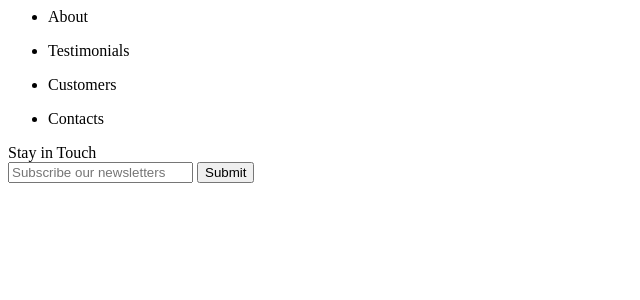
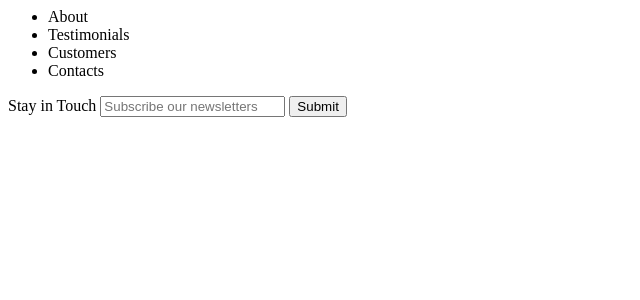
Before and after one commit to Roman-Gulamov/Rapture, a PHP site: page /template/submenu.html in a window 1280 px wide. Shown: the top 300 px of the page, without its empty margins (0-640 px from the left). Run offline with PHP 8.4, Linux system fonts and the light colour scheme.

Commit message:
Незначительные изменения в блоке Submenu

```diff
--- a/assets/src/style/base/custom.scss
+++ b/assets/src/style/base/custom.scss
@@ -10,6 +10,7 @@ $White: rgba(255,255,255, 1);
 //! -COLORS- //
 
 //! FONTS //
+$Bold: "Raleway Bold";
 $ExtraLightItalic: "Raleway ExtraLightItalic";
 $light: "Raleway Light";
 $Medium: "Raleway Medium";
--- a/assets/src/style/base/fonts.scss
+++ b/assets/src/style/base/fonts.scss
@@ -1,4 +1,10 @@
 //! FONTS //
+@font-face {
+    font-family: "Raleway Bold";
+	src: url('../../../assets/src/fonts/Raleway/Raleway-Bold.ttf') format('ttf'),
+		url('../../../assets/src/fonts/Raleway/raleway-bold.woff') format('woff'),
+}
+
 @font-face {
     font-family: "Raleway ExtraLightItalic";
 	src: url('../../../assets/src/fonts/Raleway/Raleway-Italic.ttf') format('ttf'),
--- a/assets/src/style/base/preparation.scss
+++ b/assets/src/style/base/preparation.scss
@@ -2,10 +2,6 @@
 *, *:before, *:after {
 	box-sizing: border-box;
 	font-family: $light;
-}
-
-.border__bottom {
-	border-bottom: 1px solid rgba($Black, 0.1);
 }
 
 .btn {
--- a/assets/src/style/features/features.scss
+++ b/assets/src/style/features/features.scss
@@ -1,6 +1,7 @@
 .features {
     position: relative;
     margin-top: 100px;
+    border-bottom: 1px solid rgba($Black, 0.1);
 
 &__title {
     line-height: 42px;
--- a/assets/src/style/header/top.scss
+++ b/assets/src/style/header/top.scss
@@ -26,6 +26,10 @@
     font-size: 16px;
     background-color: transparent;
     box-shadow: none;
+
+@media all and (max-width: 910px) {
+    display: none;
+}
 
 & a {
     color: $Gray;
--- a/assets/src/template/features.html
+++ b/assets/src/template/features.html
@@ -1,4 +1,4 @@
-<div class="features border__bottom">
+<div class="features">
     <div class="container">
         <h2 class="features__title center">
             Rapture POS is the easiest way to sell your products
--- a/assets/src/template/submenu.html
+++ b/assets/src/template/submenu.html
@@ -1,27 +1,19 @@
-<div class="border__bottom">
+<div class="submenu">
     <div class="container">
         <div class="row">
-            <div class="submenu">
-                <div class="submenu__nav">
+            <div class="submenu__wrapper">
                 <ul>
                     <li>About</li>
-                    </ul>
-                    <ul>
                     <li>Testimonials</li>
-                    </ul>
-                    <ul>
                     <li>Customers</li>
-                    </ul>
-                    <ul>
                     <li>Contacts</li>
                 </ul>
-                </div>
-                <div class="subscribe">
-                    <div class="subscribe__title">Stay in Touch</div>
-                    <input type="mail" class="subscribe__mail" placeholder="Subscribe our newsletters">
-                    <input type="button" class="subscribe__button btn" value="Submit">
+                <form action="#" method="#" class="subscribe">
+                    <label for="subscribe" class="subscribe__text">Stay in Touch</label>
+                    <input type="mail" id="subscribe" class="subscribe__mail" placeholder="Subscribe our newsletters">
+                    <button type="submit" class="subscribe__button btn">Submit</button>
+                </form>
             </div>
         </div>
     </div>
 </div>
-</div>
```
Also changed, not shown: assets/src/style/header/header.scss (+7 -2 lines), assets/src/style/header/middle.scss (+6 -6 lines), assets/src/style/submenu/submenu.scss (+59 -22 lines). Lines whose indentation alone changed are shown as unchanged.
